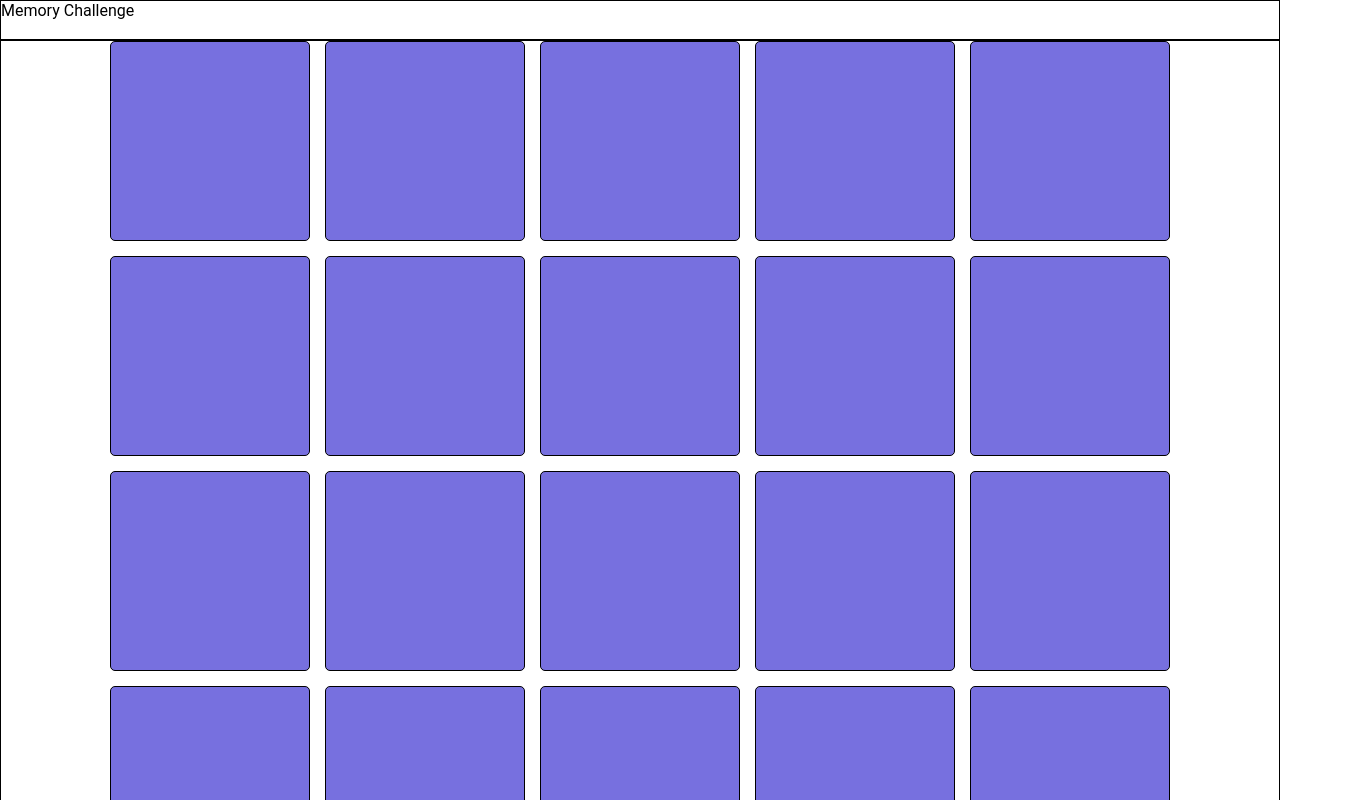
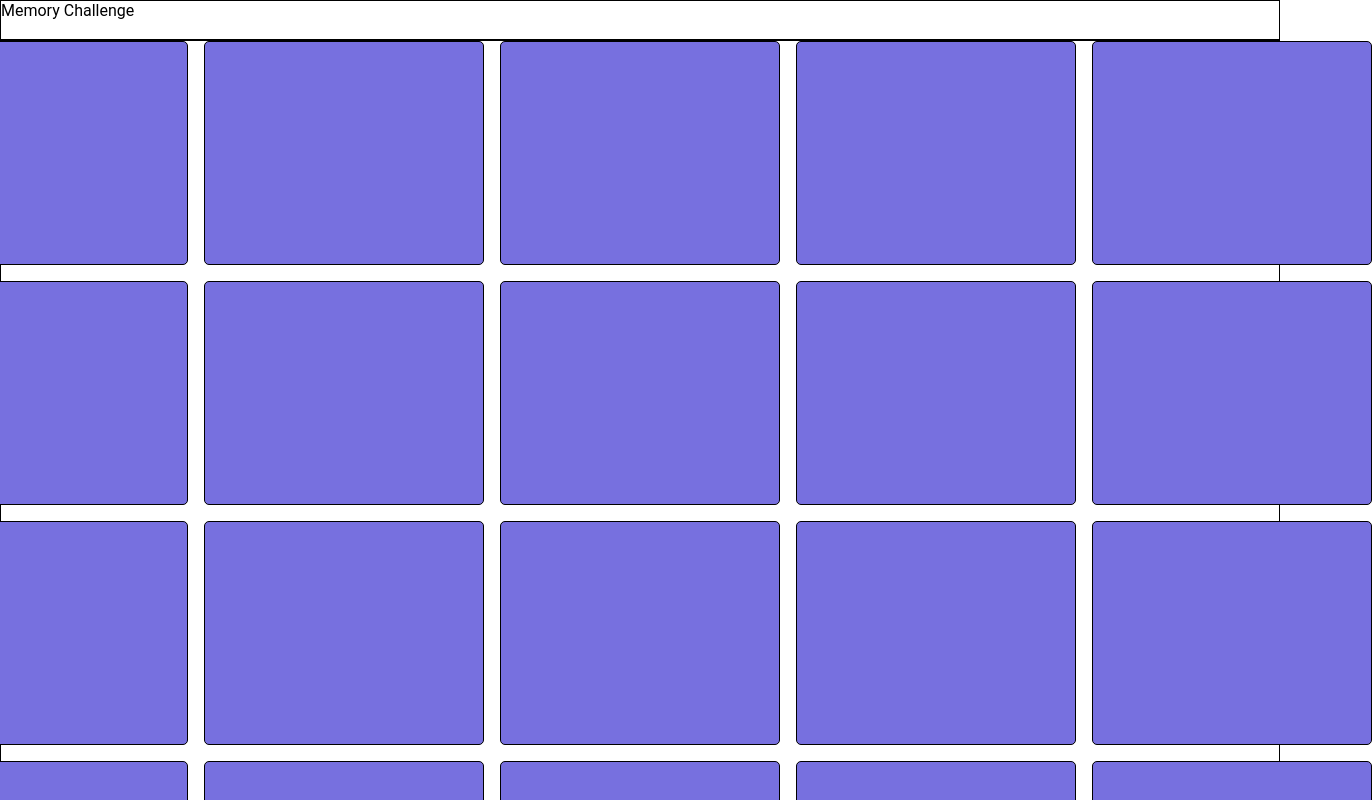
Before and after one commit to eloymazza/CodeChallenges, a React (Vite) app in the folder React Challenges/memory-game/: page / in a window 1280 px wide. Shown: the top 800 px of the page, 1372 px wide, since content can reach past the window. Built offline with nearby package versions, Linux system fonts and the light colour scheme.

Commit message:
Added random default images

```diff
--- a/React Challenges/memory-game/src/App.css
+++ b/React Challenges/memory-game/src/App.css
@@ -3,7 +3,7 @@
 }
 
 :root {
-  --card-size: 200px;
+  --card-size: 17.5rem;
 }
 
 body {
@@ -22,24 +22,19 @@ main {
 .board {
   display: grid;
   grid-template-columns: repeat(5, var(--card-size));
-  grid-auto-rows: var(--card-size);
-  gap: 15px;
+  grid-template-rows: repeat(4, calc(var(--card-size) * 0.8));
+  grid-auto-rows: 10vh;
+  gap: 1rem;
 }
 
 /* Card flip animation  */
 .flip-card:hover {
   cursor: pointer;
 }
-/* .flip-card {
-  transform: rotateY(180deg);
-  transition: 1s linear;
-} */
 
 /* The flip card container - set the width and height to whatever you want. We have added the border property to demonstrate that the flip itself goes out of the box on hover (remove perspective if you don't want the 3D effect */
 .flip-card {
   background-color: transparent;
-  width: var(--card-size);
-  height: var(--card-size);
   perspective: 500px; /* Remove this if you don't want the 3D effect */
 }
 
--- a/React Challenges/memory-game/src/App.tsx
+++ b/React Challenges/memory-game/src/App.tsx
@@ -14,7 +14,7 @@ function App() {
   return (
     <Layout>
       {/* <CongratsAnimation show={showCongrats} /> */}
-      <Board elementsQTY={20} setShowCongrats={handleShowCongrats} />
+      <Board elementsQTY={10} setShowCongrats={handleShowCongrats} />
     </Layout>
   );
 }
--- a/React Challenges/memory-game/src/components/Board.tsx
+++ b/React Challenges/memory-game/src/components/Board.tsx
@@ -1,6 +1,7 @@
 import { FC, useState } from "react";
 import Card from "./Card";
 import { getDefaultImages } from "../utils/defaultCards";
+import { arrayShuffle } from "../utils/utils";
 
 type Props = {
   elementsQTY: number;
@@ -16,11 +17,13 @@ type TCard = {
 };
 
 const Board: FC<Props> = ({ elementsQTY, setShowCongrats }: Props) => {
-  const defaultImages = getDefaultImages(elementsQTY / 2);
+  const defaultImages = getDefaultImages(elementsQTY);
+  const defaultCardsImages = defaultImages.concat(defaultImages);
+  const randomizedCardImages = arrayShuffle(defaultCardsImages);
 
   const [cards, setCards] = useState<TCard[]>(
-    Array.from({ length: elementsQTY }).map((_, index) => {
-      const { name, imgSrc } = defaultImages[index % defaultImages.length];
+    Array.from({ length: elementsQTY * 2 }).map((_, index) => {
+      const { name, imgSrc } = randomizedCardImages[index];
       return {
         id: (index + 1).toString(),
         name,
--- a/React Challenges/memory-game/src/utils/defaultCards.ts
+++ b/React Challenges/memory-game/src/utils/defaultCards.ts
@@ -1,4 +1,4 @@
-type CardImages = {
+export type CardImages = {
   name: string;
   imgSrc: string;
   type: string;
--- /dev/null
+++ b/React Challenges/memory-game/src/utils/utils.tsx
@@ -0,0 +1,5 @@
+import { CardImages } from "./defaultCards";
+
+export const arrayShuffle = <T,>(array: Array<T>) => {
+  return array.sort(() => Math.random() - 0.5);
+};
```
